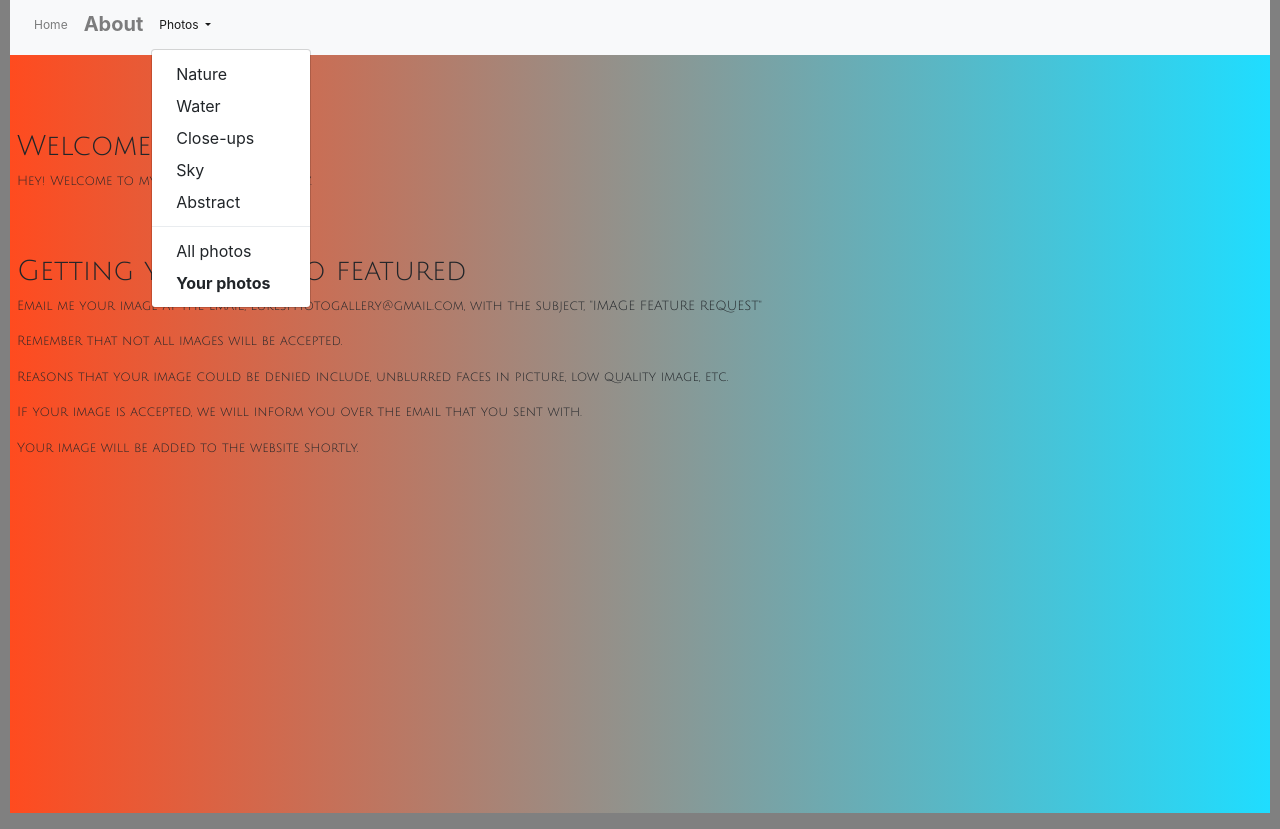
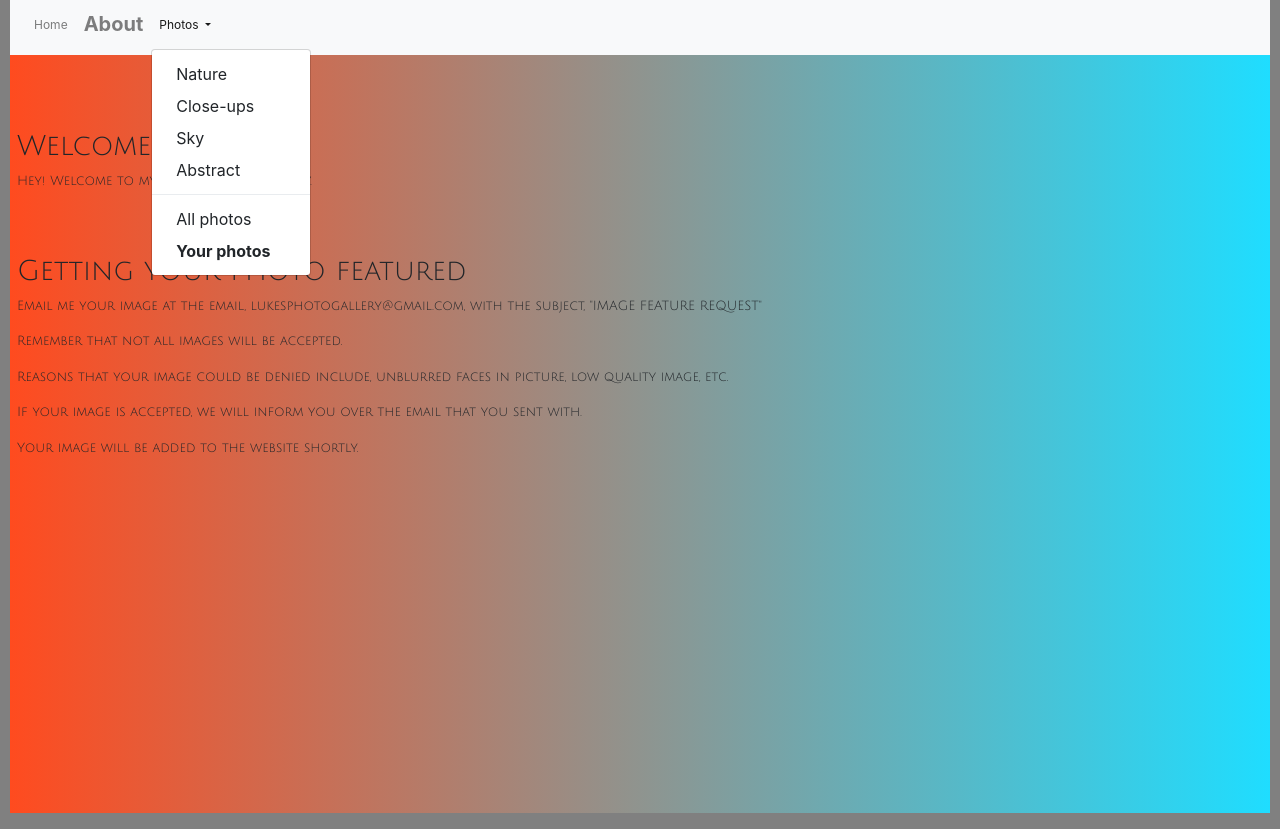
Before and after one commit to LukesPhotography/LukesPhotography.github.io, a plain HTML site: page about.html in a window 1280 px wide. Both pictures are taken after a click on the button "Photos". Drawn offline with nearby package versions, Linux system fonts and the light colour scheme.

Commit message:
updated website

```diff
--- a/about.html
+++ b/about.html
@@ -24,14 +24,13 @@
 		          Photos
 		        </a>
 		        <div class="dropdown-menu" aria-labelledby="navbarDropdown">
-		          <a class="dropdown-item" href="file:///Users/grantoliver/Web-Developing/LukesPhotography_website/index.html#nature">Nature</a>
-		          <a class="dropdown-item" href="#">Water</a>
-		          <a class="dropdown-item" href="#">Close-ups</a>
-		          <a class="dropdown-item" href="#">Sky</a>
-		          <a class="dropdown-item" href="#">Abstract</a>
+		          <a class="dropdown-item" href="index.html#nature">Nature</a>
+		          <a class="dropdown-item" href="index.html#closeups">Close-ups</a>
+		          <a class="dropdown-item" href="index.html#sky">Sky</a>
+		          <a class="dropdown-item" href="index.html#abstract">Abstract</a>
 		          <div class="dropdown-divider"></div>
 		          <a class="dropdown-item" href="#">All photos</a>
-					<a class="dropdown-item" href="#" style="font-weight: bold;">Your photos</a>
+		          <a class="dropdown-item" href="index.html" style="font-weight: bold;">Your photos</a>
 				</div>
 		      </li>
 		        <div class="dropdown-menu" aria-labelledby="navbarDropdown">
```
